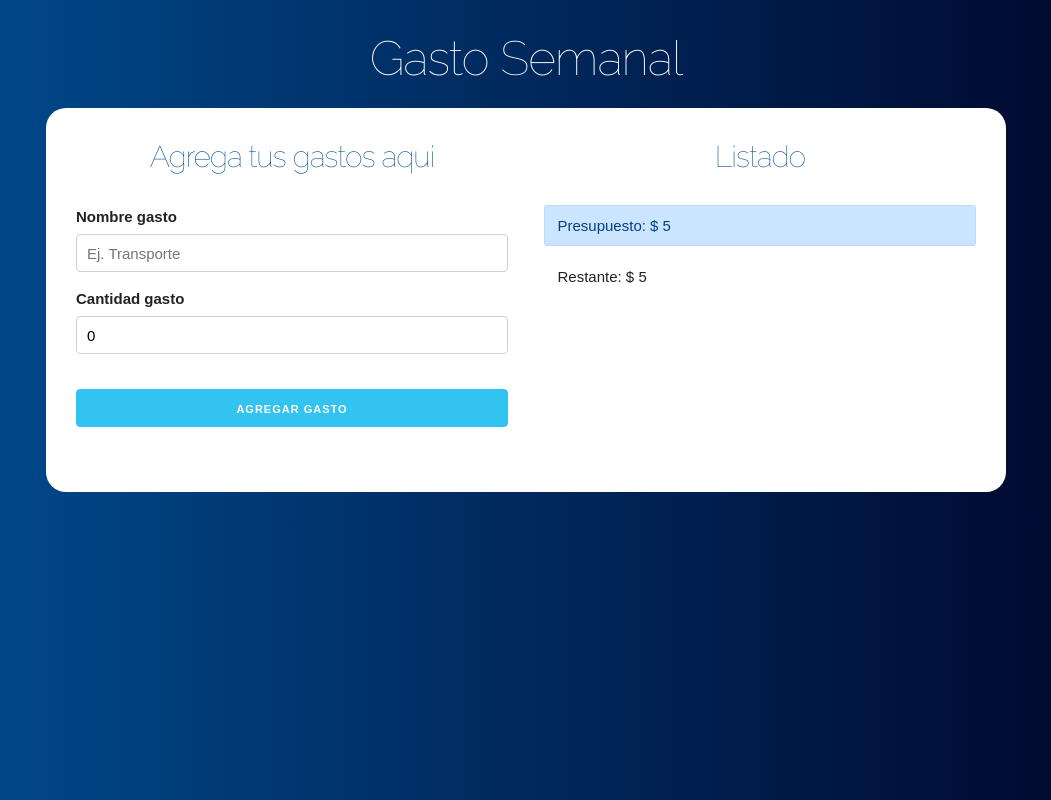
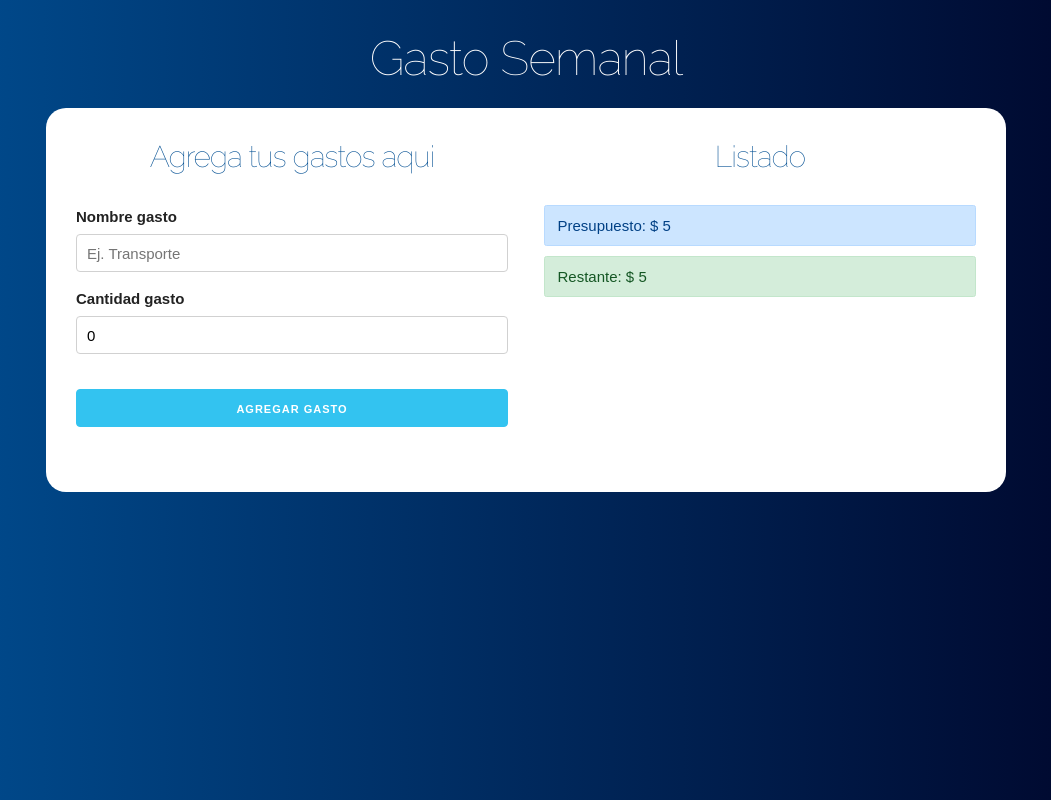
Before and after one commit to esdrasclth/gastosSemanalesReact, a React (Create React App) app: page / in a window 1280 px wide. Both pictures are taken after typing "5" into the empty fields and a click on the button "DEFINIR PRESUPUESTO". Shown: the whole page, without its empty margins (114-1165 px from the left). Built offline with nearby package versions, Linux system fonts and the light colour scheme.

Commit message:
Completa la version 0.0.1 del proyecto.

```diff
--- a/src/App.js
+++ b/src/App.js
@@ -31,7 +31,7 @@
       // Resetear a false
       guardarCrearGasto(false);
     }
-  }, [gasto]);
+  }, [gasto, creargasto, gastos, restante]);
 
   return (
     <div className="container">
--- a/src/components/ControlPresupuesto.js
+++ b/src/components/ControlPresupuesto.js
@@ -1,4 +1,5 @@
 import React, {Fragment} from 'react'
+import { revisarPresupuesto } from '../helpers'
 
 const ControlPresupuesto = ({presupuesto, restante}) => {
     return (
@@ -6,7 +7,7 @@
             <div className="alert alert-primary">
                 Presupuesto: $ {presupuesto}
             </div>
-            <div className="alert">
+            <div className={revisarPresupuesto(presupuesto, restante)}>
                 Restante: $ {restante}
             </div>
         </Fragment>
--- /dev/null
+++ b/src/helpers.js
@@ -0,0 +1,13 @@
+export const revisarPresupuesto = (presupuesto, restante) => {
+    let clase;
+
+    if ((presupuesto / 4) > restante) {
+        clase = 'alert alert-danger';
+    } else if ((presupuesto / 2) > restante) {
+        clase = 'alert alert-warning';
+    } else {
+        clase = 'alert alert-success';
+    }
+
+    return clase;
+}
```
